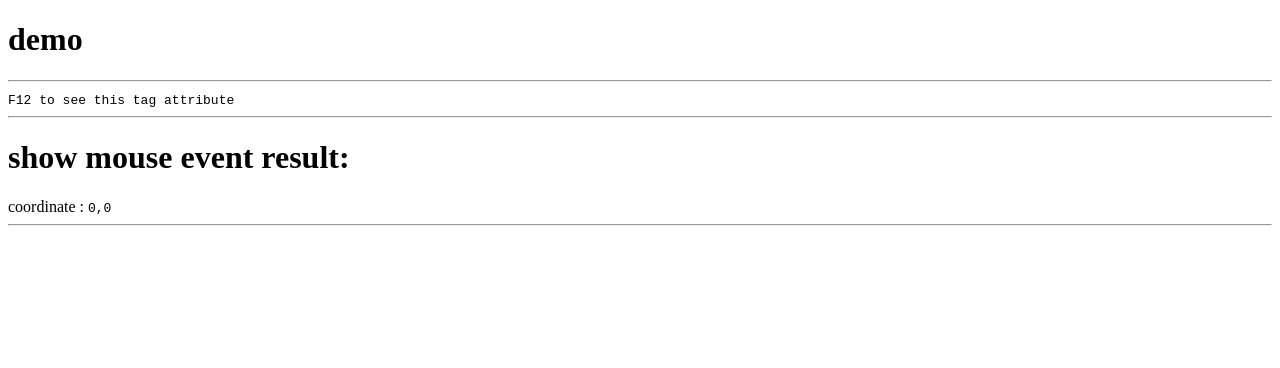
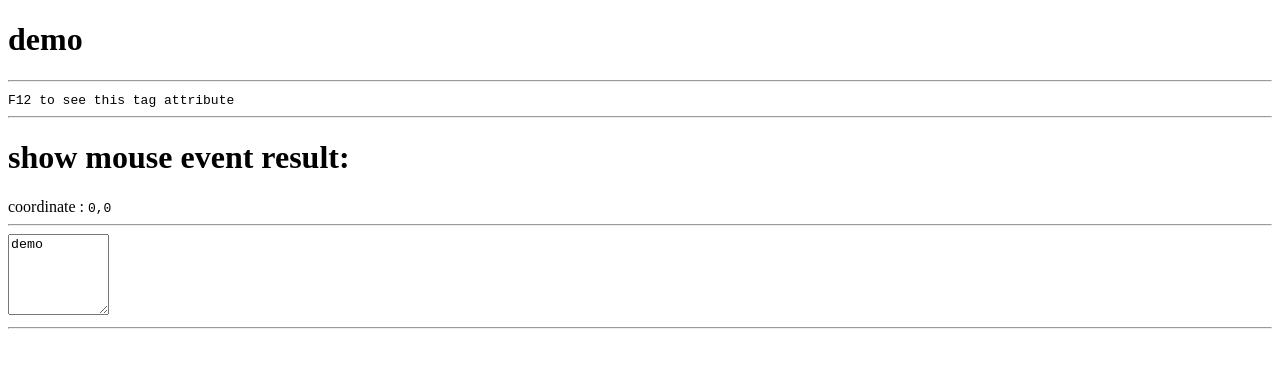
Before and after one commit to n1046728/angular_learn, an Angular app: page / in a window 1280 px wide. Shown: the top 368 px of the page. Built offline with nearby package versions, Linux system fonts and the light colour scheme.

Commit message:
two way binding example

```diff
--- a/src/app/app.component.html
+++ b/src/app/app.component.html
@@ -9,5 +9,9 @@
   <h1>show mouse event result:</h1>
     coordinate : <code>{{x}},{{y}}</code>
   <hr>
+  <!-- two way binding must import FormsModule -->
+  <textarea [(ngModel)]="title" cols="10" rows="5"></textarea>
+  <hr>
+
 
 </div>
--- a/src/app/app.module.ts
+++ b/src/app/app.module.ts
@@ -1,6 +1,6 @@
 import { NgModule } from '@angular/core';
 import { BrowserModule } from '@angular/platform-browser';
-
+import { FormsModule } from '@angular/forms';
 import { AppComponent } from './app.component';
 
 @NgModule({
@@ -8,7 +8,8 @@ import { AppComponent } from './app.component';
     AppComponent
   ],
   imports: [
-    BrowserModule
+    BrowserModule,
+    FormsModule //use ngModel must import
   ],
   providers: [],
   bootstrap: [AppComponent]
```
